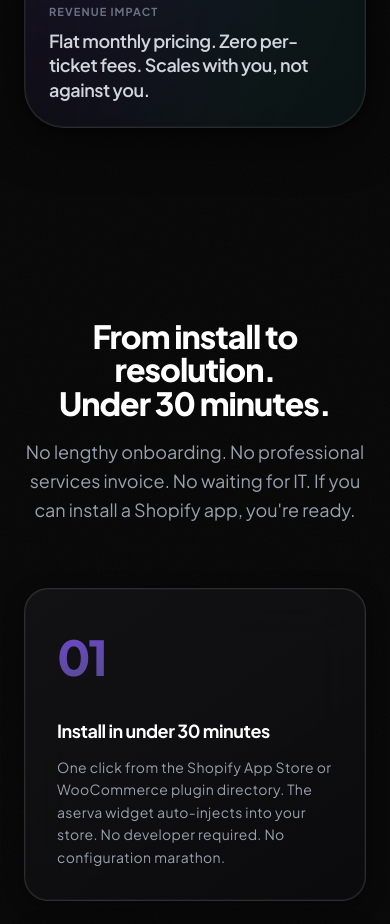
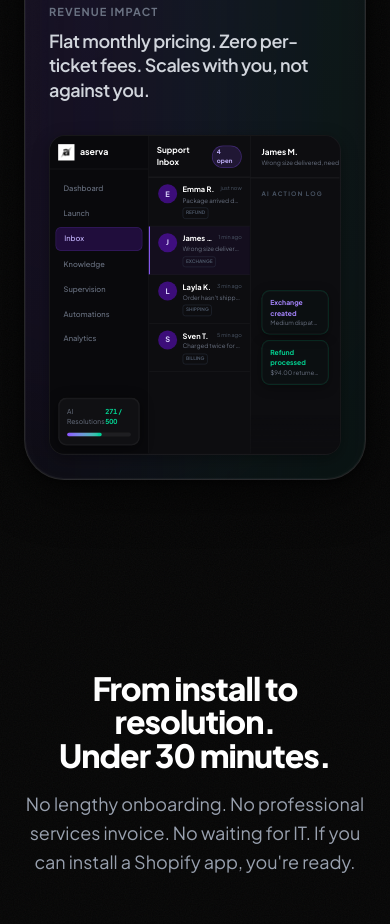
Before and after one commit to ehabnow/aserva-landing-page, a Next.js app: page / in a window 390 px wide. Shown: the part 4340-5264 px from the top of the page. Built offline with nearby package versions, Linux system fonts and the light colour scheme.

Commit message:
fix: improve mobile proof section

```diff
--- a/src/app/globals.css
+++ b/src/app/globals.css
@@ -36,6 +36,10 @@ body {
 ::selection {
   background: var(--cyber-violet);
   color: white;
+}
+
+section[id] {
+  scroll-margin-top: 96px;
 }
 
 /* Premium scrollbar */
--- a/src/components/WhySwitch.tsx
+++ b/src/components/WhySwitch.tsx
@@ -478,7 +478,35 @@ export function WhySwitch() {
                 </AnimatePresence>
               </div>
 
-              {/* RIGHT — fixed height panel, clips its own overflow */}
+              {/* MOBILE VISUAL */}
+              <div className="md:hidden relative h-[320px] rounded-2xl overflow-hidden border border-white/[0.06] bg-[#070707]">
+                <AnimatePresence mode="wait">
+                  {activeTab === "legacy" ? (
+                    <motion.div
+                      key="mobile-inbox"
+                      className="absolute inset-4"
+                      initial={{ opacity: 0 }}
+                      animate={{ opacity: 1 }}
+                      exit={{ opacity: 0 }}
+                      transition={{ duration: 0.35 }}
+                    >
+                      <LiveInbox />
+                    </motion.div>
+                  ) : (
+                    <motion.div
+                      key="mobile-dashboard-preview"
+                      className="absolute inset-0 origin-top-left scale-[0.68] w-[147%] h-[147%]"
+                      initial={{ opacity: 0 }}
+                      animate={{ opacity: 1 }}
+                      exit={{ opacity: 0 }}
+                      transition={{ duration: 0.35 }}
+                    >
+                      <DashboardPreview />
+                    </motion.div>
+                  )}
+                </AnimatePresence>
+              </div>
+
               <div className="hidden md:block relative rounded-2xl overflow-hidden border border-white/[0.06] bg-[#070707] p-4 h-full">
                 <AnimatePresence mode="wait">
                   {activeTab === "legacy" ? (
```
